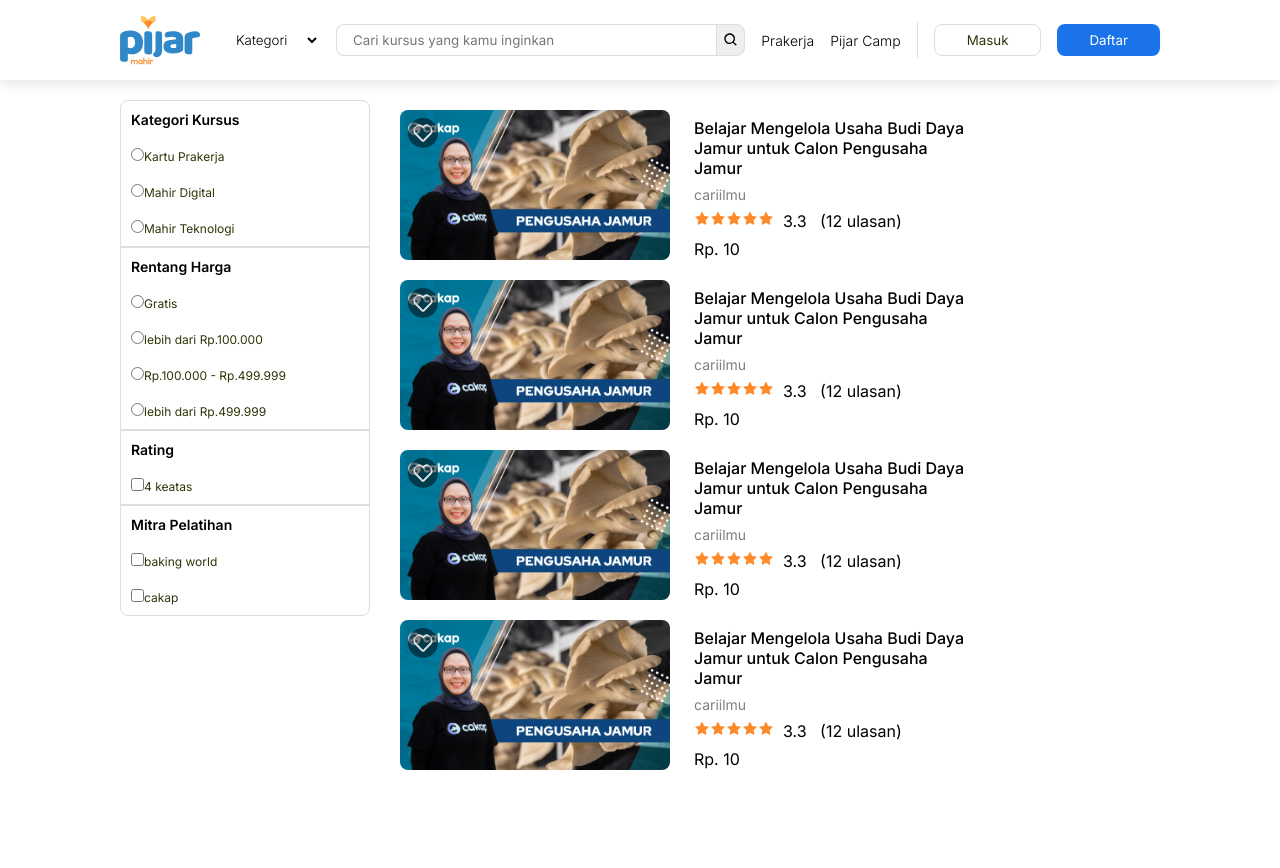
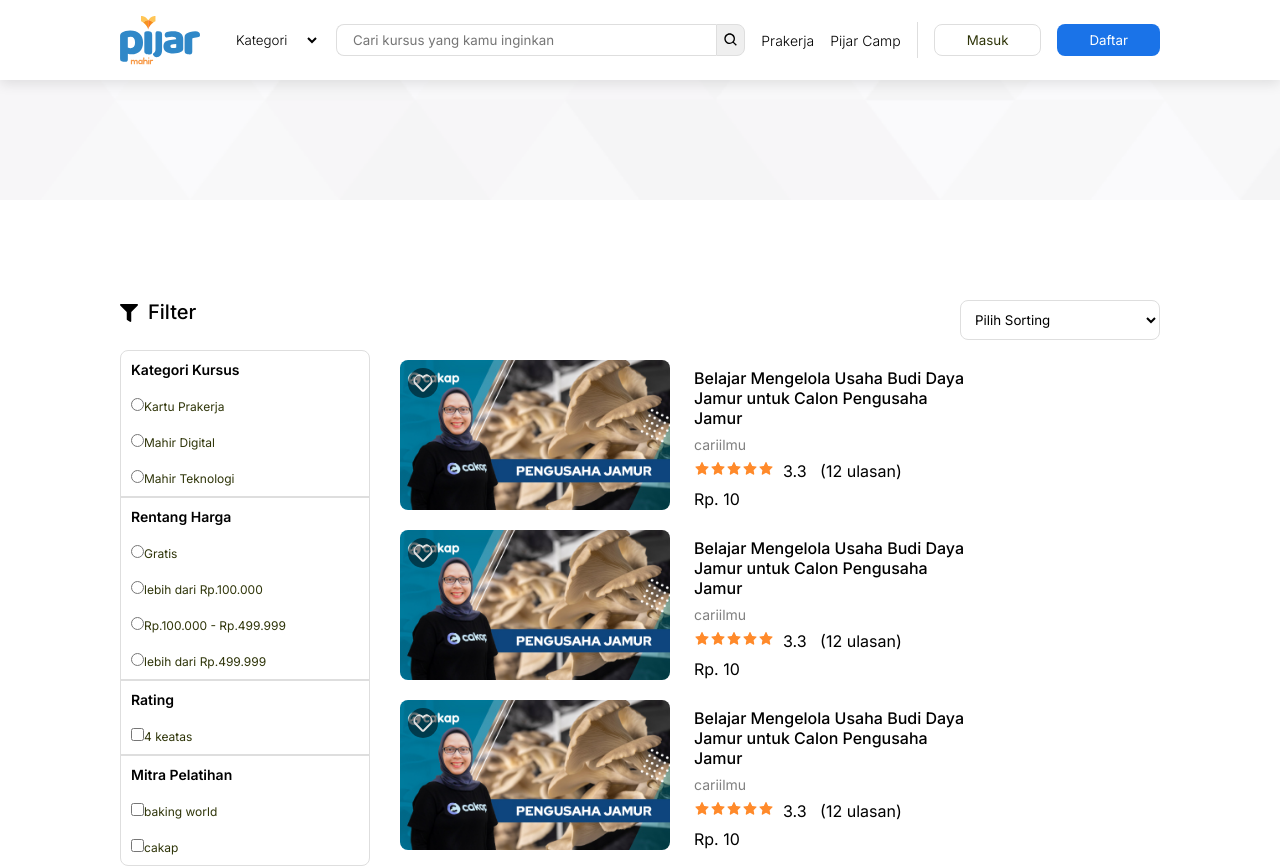
Before and after one commit to AnantaNd/pijarmahir, a Next.js app: page /category in a window 1280 px wide. Shown: the top 868 px of the page. Built offline with nearby package versions, Linux system fonts and the light colour scheme; no server answers.

Commit message:
Sort: add component sorting

```diff
--- a/components/Filter/Filter.js
+++ b/components/Filter/Filter.js
@@ -1,12 +1,14 @@
 import styles from './Filter.module.css'
 
 
-export default function Filter(){
+export default function Filter({onRating, onCategory, onPrice, onMitra}){
+
+
   return (
     <>
       <div className={styles.container}>
         <h1 className={styles.Title}>Kategori Kursus</h1>
-        <form>
+        <form onChange={onCategory}>
           <div className={styles.radio}>
             <label>
               <input type="radio" value="option1" />
@@ -29,7 +31,7 @@
         <hr className={styles.gapContainer}></hr>
         <h1 className={styles.Title}>Rentang Harga</h1>
         <div className={styles.harga}>
-          <form>
+          <form onChange={onPrice}>
             <div className={styles.radio}>
               <label>
                 <input type="radio" value="option1" />
@@ -59,12 +61,12 @@
         <hr className={styles.gapContainer}></hr>
         <h1 className={styles.Title}>Rating</h1>
         <div className={styles.rating}>
-          <input type="checkbox" value="lebihDari4" name="lebihDari4" />4 keatas
+          <input onChange={onRating} type="checkbox" value="lebihDari4" name="lebihDari4" />4 keatas
         </div>
         <hr className={styles.gapContainer}></hr>
         <h1 className={styles.Title}>Mitra Pelatihan</h1>
         <div className={styles.mitra}>
-          <form>
+          <form onChange={onMitra}>
             <div className={styles.checkbox}>
               <input type="checkbox" value="bakingworld" name="bakingworld" />baking world
             </div>
--- /dev/null
+++ b/components/Sort/Sort.js
@@ -0,0 +1,21 @@
+import { FaFilter } from 'react-icons/fa'
+import styles from './Sort.module.css'
+
+export default function Sort({onSorting}){
+  return (
+    <div className={styles.container}>
+      <div className={styles.filter}>
+        <FaFilter className={styles.icon_filter} size={18}></FaFilter>
+        <h1 className={styles.title}>Filter</h1>
+      </div>
+      <select onChange={onSorting} className={styles.sort}>
+        <option value="">Pilih Sorting</option>
+        <option value="1">Harga Tertinggi</option>
+        <option value="2">Harga Terendah</option>
+        <option value="3">Terbaru</option>
+        <option value="4">Rating Tertinggi</option>
+        <option value="5">Rating Terendah</option>
+      </select>
+    </div>
+  )
+}
--- /dev/null
+++ b/components/Sort/Sort.module.css
@@ -0,0 +1,23 @@
+.container{
+  margin: 10px auto;
+  display: flex;
+  justify-content: space-between;
+}
+.sort{
+  background-color: transparent;
+  padding: 10px;
+  width: 200px;
+  border: 1px solid var(--borderColor);
+  border-radius: 8px;
+}
+.filter{
+  display: flex;
+}
+.icon_filter{
+  margin-top: 4px;
+}
+.title{
+  margin-left: 10px;
+  font-size: 20px;
+  font-weight: 500;
+}
--- a/pages/category/category.module.css
+++ b/pages/category/category.module.css
@@ -1,11 +1,18 @@
 .container{
-  /* width: 100px; */
-  /* height: 100px; */
+  margin: 10px auto;
   display: flex;
-  /* background-color: red; */
-  margin: 10px auto;
-  /* padding: 10px; */
 }
 .content{
   padding-left: 20px;
 }
+.pattern{
+  margin-bottom: 0;
+  background: url('../../public/pattern.png');
+  width: 100%;
+  height: 200px;
+  background-position: center;
+  background-repeat: no-repeat;
+  background-size: cover;
+  position: relative;
+  top: 0;
+}
--- a/pages/category/index.js
+++ b/pages/category/index.js
@@ -1,10 +1,22 @@
+/* eslint-disable react-hooks/rules-of-hooks */
 import Head from "next/head";
+import React, { useState } from "react";
 import Filter from "../../components/Filter/Filter";
 import Layouts from "../../components/Layouts/Layouts";
 import ListCourse from "../../components/ListCourse/ListCourse";
+import Sort from "../../components/Sort/Sort";
 import styles from "./category.module.css";
 
+
 export default function index(){
+
+  const [isChecked, setIsChecked] = useState('')
+
+  const handleChecked =(e)=>{
+    setIsChecked(e.target.value)
+    console.log(e.target.value)
+  }
+
   return(
     <>
     <Head>
@@ -12,11 +24,13 @@
       <meta name="description" content="Generated by create next app" />
       <link rel="icon" href="/pijar_logo.svg" />
     </Head>
+    <div className={styles.pattern}></div>
     <Layouts>
+      <Sort/>
       <div className={styles.container}>
         <div className={styles.filter}>
           {/* <Section> */}
-            <Filter/>
+            <Filter onRating={handleChecked}/>
           {/* </Section> */}
         </div>
         <div className={styles.content}>
```
Also changed, not shown: public/pattern.png (added).
